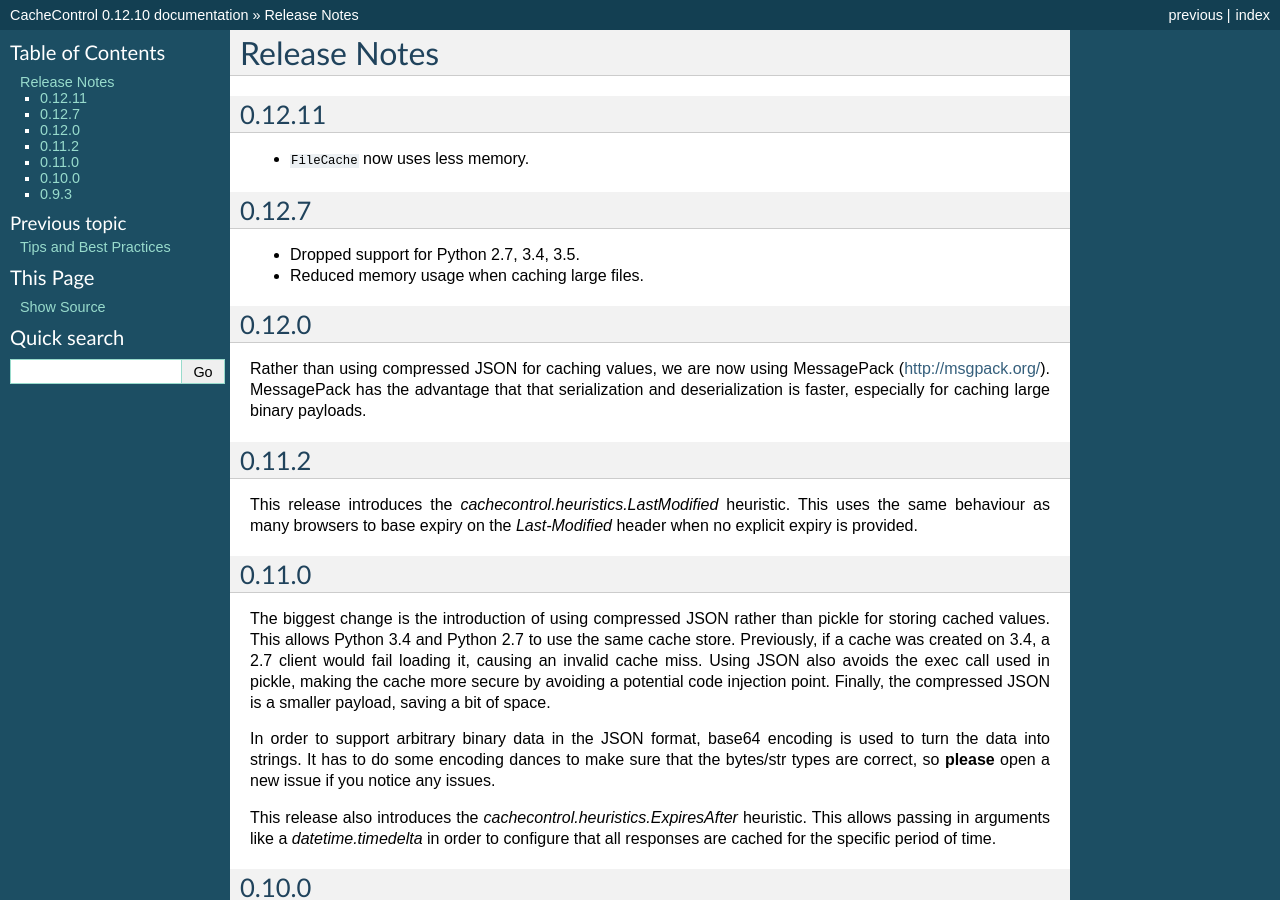
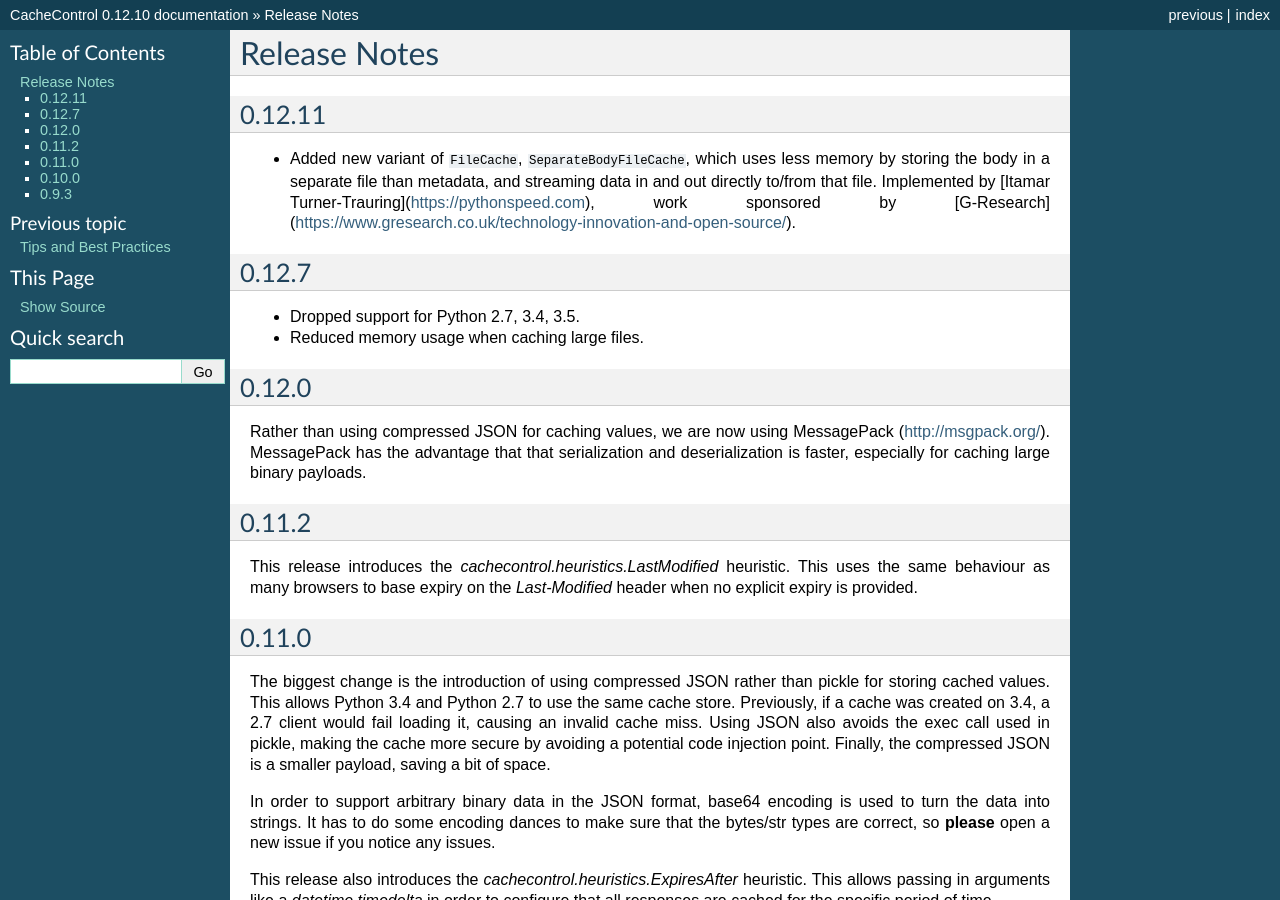
Before and after one commit to psf/cachecontrol, a Sphinx documentation site: the page built from docs/release_notes.rst, in a window 1280 px wide and 900 px high. Built offline with Sphinx 7.4.7, drawn with Linux system fonts in a browser that asks for light colours.

Commit message:
Update release notes.

```diff
--- a/docs/release_notes.rst
+++ b/docs/release_notes.rst
@@ -10,7 +10,7 @@
 0.12.11
 =======
 
-* ``FileCache`` now uses less memory.
+* Added new variant of ``FileCache``, ``SeparateBodyFileCache``, which uses less memory by storing the body in a separate file than metadata, and streaming data in and out directly to/from that file. Implemented by [Itamar Turner-Trauring](https://pythonspeed.com), work sponsored by [G-Research](https://www.gresearch.co.uk/technology-innovation-and-open-source/).
 
 0.12.7
 ======
```
